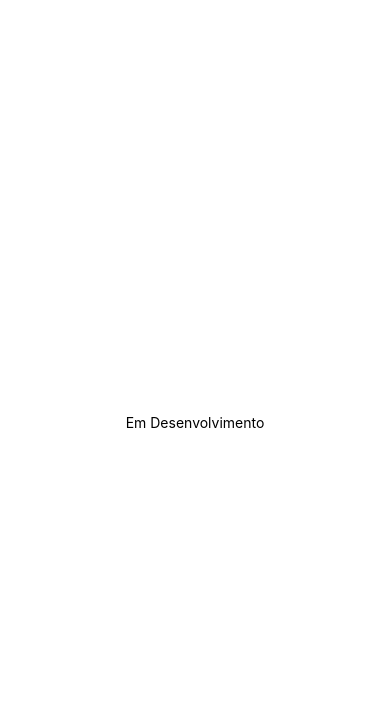
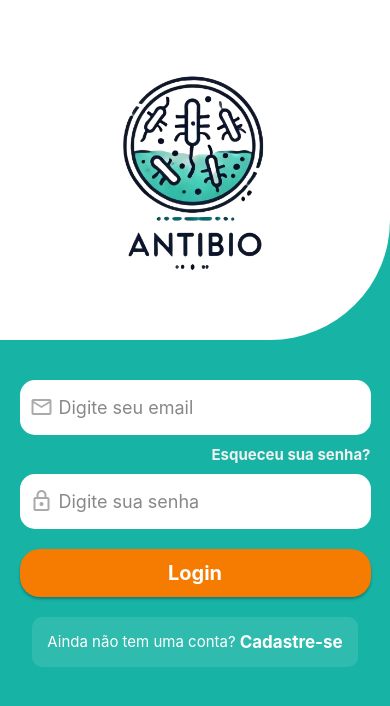
Before and after one commit to Rafael-rms/Antibio, a React Native app: screen /Login in a window 390 px wide. Shown: the top 706 px of the page. Built offline with nearby package versions, Linux system fonts and the light colour scheme.

Commit message:
feat: implementação da tela de login

```diff
--- a/src/telas/login/Login.js
+++ b/src/telas/login/Login.js
@@ -1,23 +1,156 @@
-import { StatusBar } from 'expo-status-bar';
-import { StyleSheet, Text, View } from 'react-native';
 
 
-export default function Login() {
+import { StatusBar } from 'expo-status-bar';
+import React from 'react';
+import { StyleSheet, Text, TextInput, TouchableOpacity, View, Image } from 'react-native';
+import MaterialCommunityIcons from 'react-native-vector-icons/MaterialCommunityIcons';
+
+export default function Login({ navigation }) {
   return (
-    <>
-      <View style={styles.container}>
-        <Text>Em Desenvolvimento</Text>
-        <StatusBar style="auto" />
+    <View style={styles.container}>
+      <StatusBar style="light" backgroundColor="#17b4a6" />
+
+      <View style={styles.containerLogo}>
+        <Image
+          style={styles.image}
+          source={require('../../assets/antibio.png')}
+        />
       </View>
-    </>
+
+      <View style={styles.containerLogin}>
+        <View style={styles.inputWrapper}>
+          <MaterialCommunityIcons name="email-outline" size={24} color="#aaa" style={styles.icon} />
+          <TextInput
+            style={styles.input}
+            placeholder="Digite seu email"
+            placeholderTextColor="#888"
+          />
+        </View>
+
+        <TouchableOpacity style={styles.buttonRecSenha}>
+          <Text style={styles.textRecSenha}>Esqueceu sua senha?</Text>
+        </TouchableOpacity>
+
+        <View style={styles.inputWrapper}>
+          <MaterialCommunityIcons name="lock-outline" size={24} color="#aaa" style={styles.icon} />
+          <TextInput
+            style={styles.input}
+            placeholder="Digite sua senha"
+            placeholderTextColor="#888"
+            secureTextEntry
+          />
+        </View>
+
+        <TouchableOpacity
+          style={styles.button}
+          onPress={() => navigation.navigate('TabRoutes')}
+        >
+          <Text style={styles.text}>Login</Text>
+        </TouchableOpacity>
+
+        <View style={styles.containerCadastrar}>
+          <Text style={styles.textButtonCadastrar}>
+            Ainda não tem uma conta?
+          </Text>
+          <TouchableOpacity
+            onPress={() => navigation.navigate("Register")}
+            style={styles.buttonCadastrar}>
+            <Text style={styles.textCadastrar}> Cadastre-se</Text>
+          </TouchableOpacity>
+        </View>
+      </View>
+    </View>
   );
 }
 
 const styles = StyleSheet.create({
   container: {
     flex: 1,
-    backgroundColor: '#fff',
+    backgroundColor: '#17b4a6',
     alignItems: 'center',
     justifyContent: 'center',
   },
+  containerLogo: {
+    flex: 1,
+    backgroundColor: '#FFFFFF',
+    width: '100%',
+    borderBottomRightRadius: 120,
+    alignItems: 'center',
+    justifyContent: 'center',
+    paddingTop: 30,
+  },
+  image: {
+    width: '70%',
+    height: '80%',
+  },
+  containerLogin: {
+    flex: 1.5,
+    width: '100%',
+    alignItems: 'center',
+    paddingTop: 40,
+  },
+  inputWrapper: {
+    flexDirection: 'row',
+    alignItems: 'center',
+    backgroundColor: '#FFFFFF',
+    width: '90%',
+    height: 55,
+    borderRadius: 15,
+    marginBottom: 10,
+    paddingLeft: 10,
+  },
+  icon: {
+    marginRight: 5,
+  },
+  input: {
+    flex: 1,
+    fontSize: 18,
+    color: '#333',
+  },
+  buttonRecSenha: {
+    width: '90%',
+    alignItems: 'flex-end',
+    marginBottom: 10,
+  },
+  textRecSenha: {
+    color: '#f0f0f0',
+    fontSize: 15,
+    fontWeight: 'bold',
+  },
+  button: {
+    backgroundColor: '#F57C00',
+    width: '90%',
+    alignItems: 'center',
+    padding: 12,
+    borderRadius: 20,
+    marginTop: 10,
+    shadowColor: '#000',
+    shadowOffset: { width: 0, height: 2 },
+    shadowOpacity: 0.3,
+    shadowRadius: 3,
+    elevation: 5,
+  },
+  text: {
+    color: 'white',
+    fontSize: 20,
+    fontWeight: 'bold',
+  },
+  containerCadastrar: {
+    flexDirection: 'row',
+    padding: 15,
+    alignItems: 'center',
+    backgroundColor: 'rgba(255,255,255,0.1)',
+    borderRadius: 10,
+    marginTop: 20,
+  },
+  textButtonCadastrar: {
+    color: 'white',
+    fontSize: 15,
+  },
+  textCadastrar: {
+    fontSize: 17,
+    color: 'white',
+    fontWeight: 'bold',
+  },
+  buttonCadastrar: {},
 });
```
Also changed, not shown: src/assets/antibio.png (added), src/componentes/Cabecalho.js (added).
